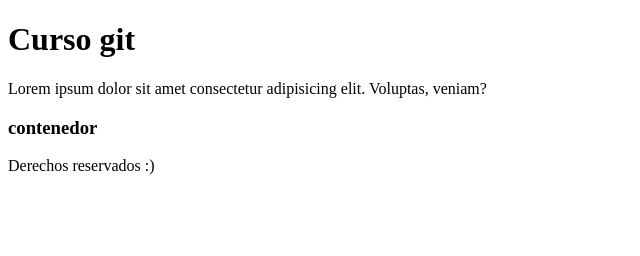
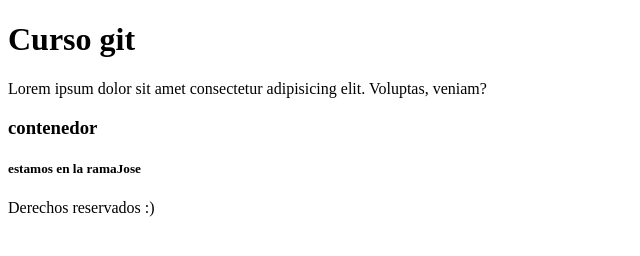
Before and after one commit to carpiordaniel/prueba-git, a plain HTML site: page index.html in a window 1280 px wide. Shown: the whole page, without its empty margins (0-640 px from the left). Drawn offline with Linux system fonts and the light colour scheme.

Commit message:
Inserté texto en la ramaJose para prueba

```diff
--- a/index.html
+++ b/index.html
@@ -13,6 +13,9 @@
             <h3>contenedor</h3>
         </div>
 
+        <h5>
+            estamos en la ramaJose
+        </h5>
         <footer>
             <p>Derechos reservados :) </p>
         </footer>
```
